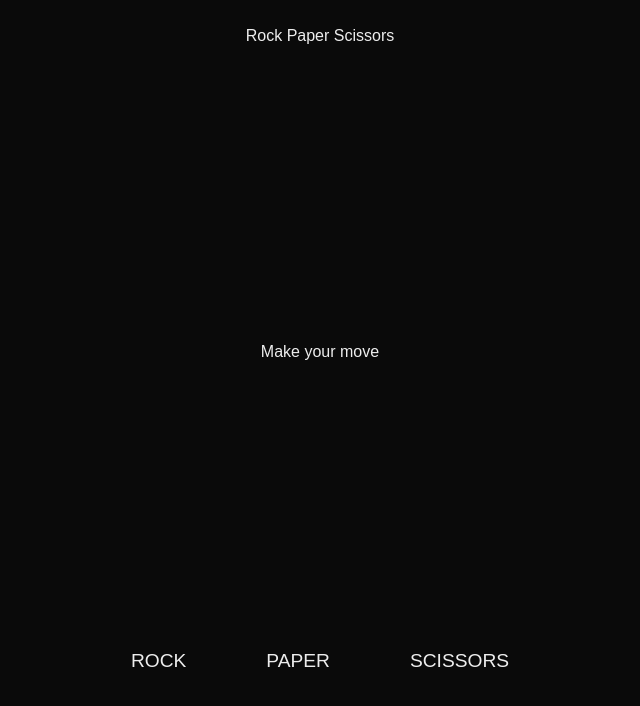
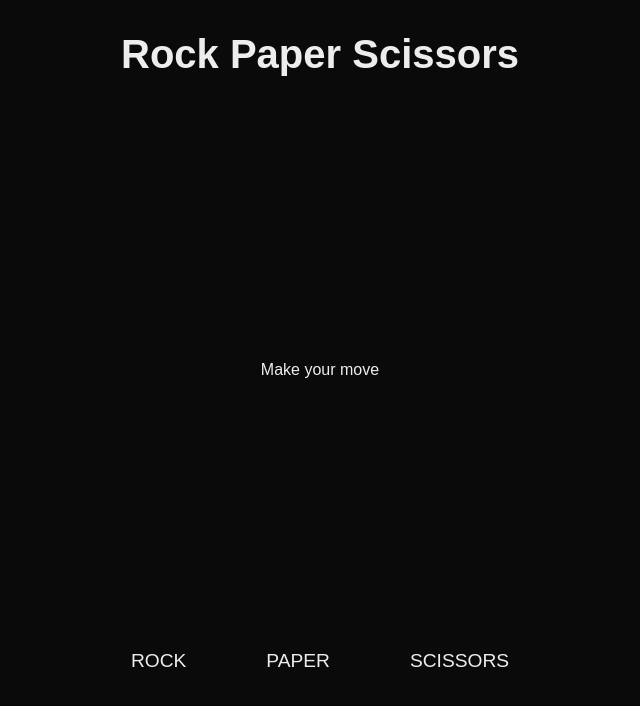
Before and after one commit to km-rjun/BitArcade, a Next.js app: page /rockpaperscissors in a window 1280 px wide. Shown: the top 706 px of the page, without its empty margins (320-960 px from the left). Built offline with nearby package versions, Linux system fonts and the light colour scheme.

Commit message:
title fix

```diff
--- a/src/app/rockpaperscissors/page.tsx
+++ b/src/app/rockpaperscissors/page.tsx
@@ -45,9 +45,17 @@ export default function RockPaperScissors() {
       }}
     >
       {/* TOP → TITLE */}
-      <div style={{ padding: "1.5rem", textAlign: "center" }}>
-        <h1>Rock Paper Scissors</h1>
-      </div>
+<div style={{ padding: "1.5rem", textAlign: "center" }}>
+  <h1
+    style={{
+      fontSize: "2.5rem",
+      fontWeight: 700,
+      margin: 0,
+    }}
+  >
+    Rock Paper Scissors
+  </h1>
+</div>
 
       {/* MIDDLE → RESULTS */}
       <div
```
